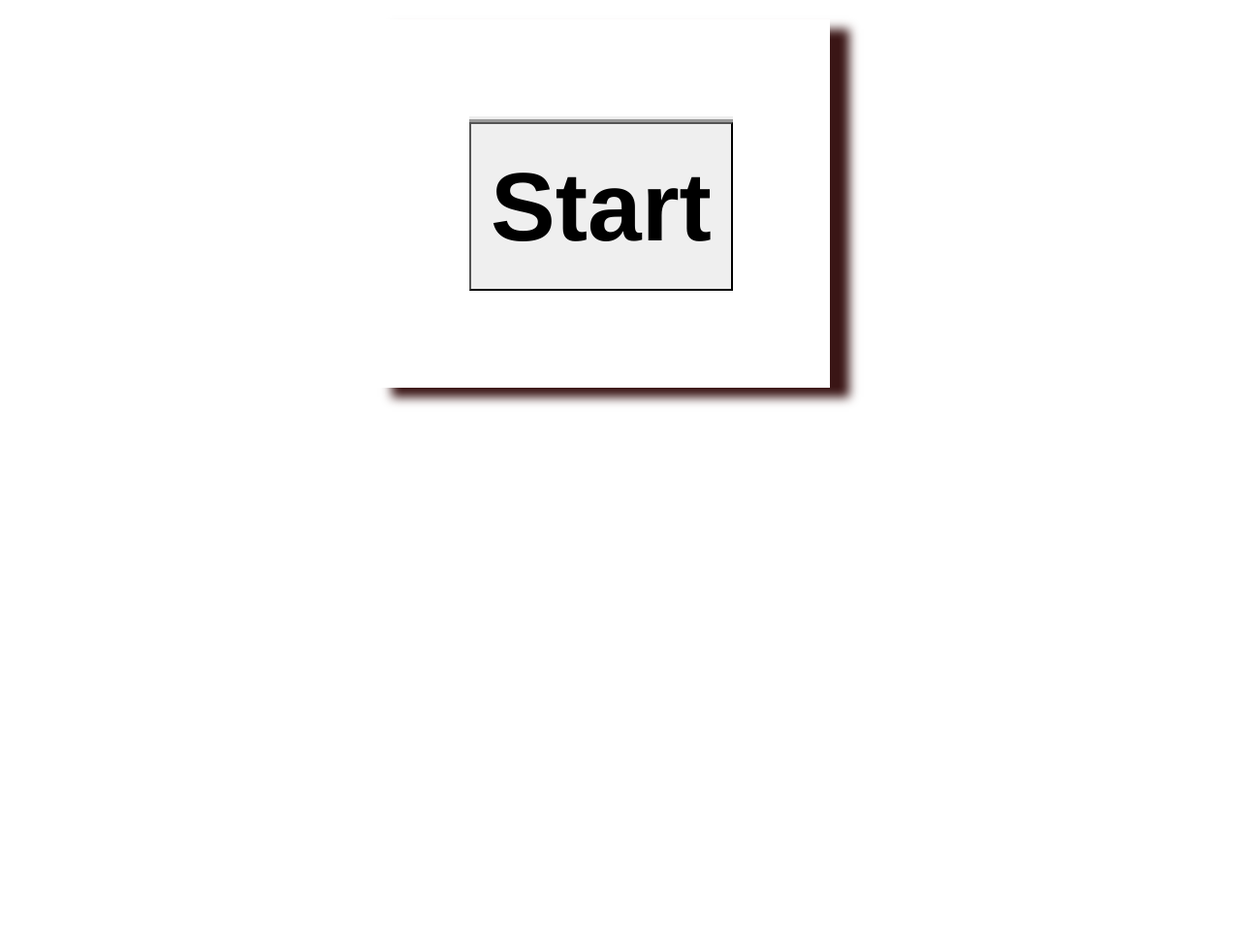
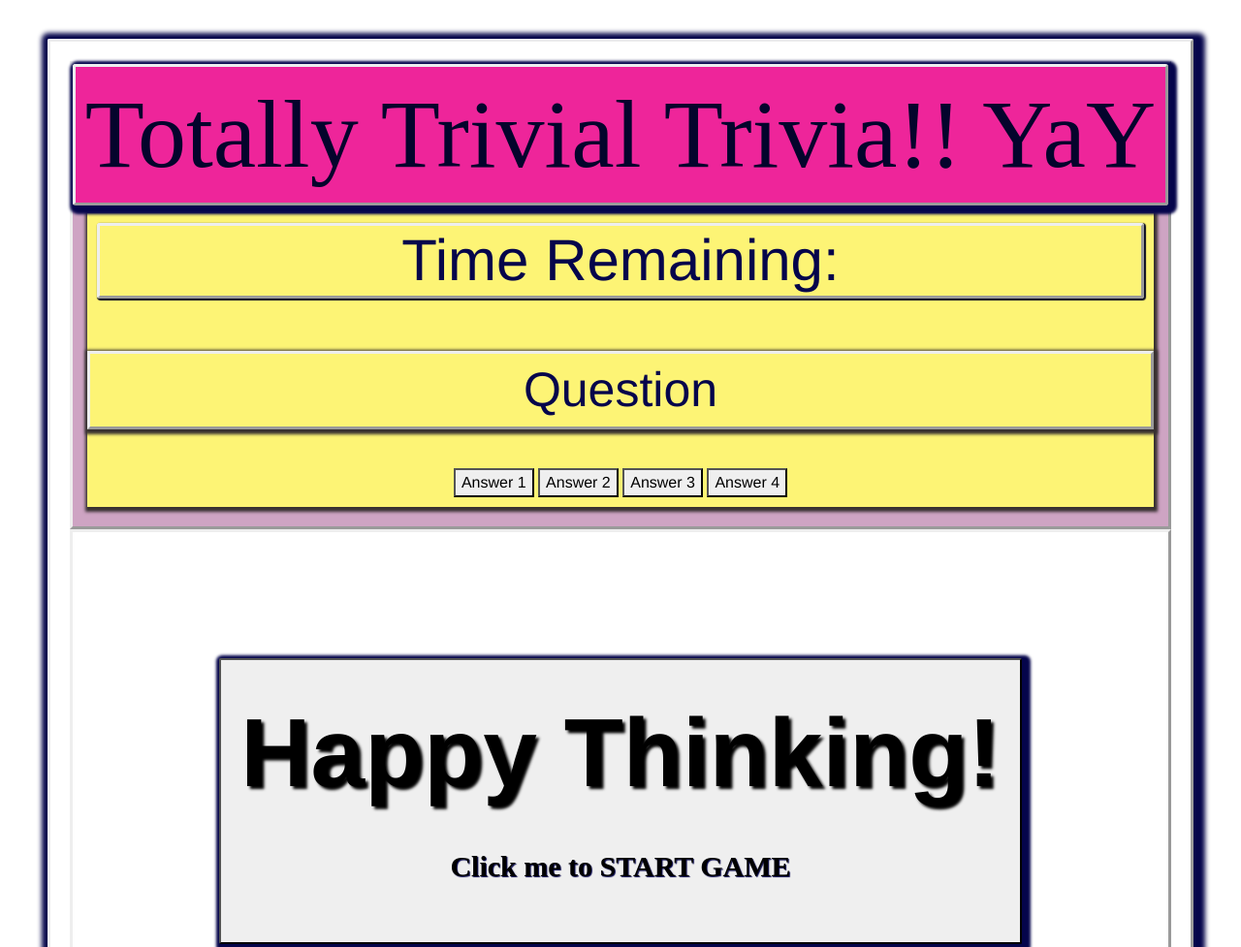
Before and after one commit to nessacor16/TriviaGame, a plain HTML site: page index.html in a window 1280 px wide. Shown: the top 977 px of the page at 97% size. Before the commit the page ends 800 px from the top, so only its background shows below. Drawn offline with nearby package versions, Linux system fonts and the light colour scheme; a web font is replaced by a local one.

Commit message:
Up-dated TriviaGame HW

```diff
--- a/assets/css/style.css
+++ b/assets/css/style.css
@@ -6,58 +6,114 @@
 html {
     background-image: url("Bell.jpg");
     background-attachment: fixed;
-    display: grid;
-    text-align: start;
+    display: flex;
     padding: 0;
     margin: 0;
-    margin-top: 20px;
-    margin-left: 10px;
-    margin-right: 50px;
+    margin-top: 40px;
     justify-content: center;
     align-items: center;
+    border-radius: 5px;
+    --hue: var(--hue-neutral);
+
 }
+
+/* body.correct {
+    --hue: var(--hue-wrong);
+}
+
+:root {
+    --hue-neutral: 200;
+    --hue-wrong: 0;
+    --hue-correct: 145;
+}
+
+.btn.correct {
+    --hue: var(--hue-correct);
+    color: black;
+}
+
+.btn.wrong {
+    --hue: var(--hue-wrong);
+} */
+
+
 
 body {
     position: relative;
+    box-sizing: inherit;
     display: grid;
-    padding: 100px;
-    margin: 0;
-    margin-top: 20px;
-    text-shadow: 1px 1px rgb(17, 35, 56) 2px;
-    -webkit-box-shadow: 0px 10px 13px -7px #000000, -50px -40px 0px -26px rgba(0,0,0,0);
-    box-shadow: 0px 10px 13px -7px #000000, -50px -40px 0px -26px rgba(0,0,0,0);
-    box-shadow: 10px 5px 5px rgb(58, 21, 21);
-    box-shadow: 20px 10px 10px rgb(58, 21, 21);
+    align-items: center;
+    padding: 20px;
+    margin-top: 10px;
+    /* margin: 20px;
+
+    margin-bottom: 20px;  */
+    /* text-shadow:21px 2px rgb(0, 0, 0) 20px; */
+    -webkit-box-shadow: 0px 10px 13px 10px #000000, -50px -40px 0px -26px rgba(0,0,0,0);
+    box-shadow: 3px 3px 5px 9px  rgb(5, 5, 75);
+    box-shadow: 3px 3px 5px 9px  rgb(5, 5, 75);
     font-size: 50px;
-    border-block-end-color: lightcoral; */
+    border-block-end-color: lightcoral;
+    border-radius: 2px;
+    border-style: outset;
  }
+ p {
+    font-size: 30px;
+    text-shadow:  1px 1px 1px rgb(5, 5, 75);
+    font-family: italic;
+    padding: 20px;
+}
+
+ .start-btn {
+    font-size: 100px;
+    font-weight: bold;
+    padding: 20px;
+    margin-top: 130px;
+    margin-bottom: 110px;
+    border-style: outset;
+    border-radius: 2px;
+    -webkit-box-shadow: 5px 5px 13px 10px black, -50px -40px 0px -26px black;
+    box-shadow: 3px 3px 3px 6x rgb(5, 5, 75);;
+    box-shadow: 3px 3px 3px 6px rgb(5, 5, 75); ;
+    text-shadow:  3px 3px 3px black
+}
 
 #starting:hover {
     padding: 0;
     background-color: rgb(255, 177, 242);
-    border: 1px solid;
+    border: 3px solid;
     border-radius: 3px;
     padding: 5px 10px;
+    margin-top: 120px;
+    margin-bottom: 80px;
+    border-style: outset;
 }
 
 .headline {
+    font-family: italic;
     display: grid;
     position: relative;
+    /* margin: 10px;
     margin-top: 30px;
-    margin-bottom: 90px;
+    /* margin-bottom: 90px; */
+    padding: 10px;
     justify-content: center;
-    font-size: 90px;
+    font-size: 100px;
+    color: rgb(4, 4, 44);
+    border-style: outset;
+    background: rgb(238, 37, 154);
+    border-radius: 3px;
+    text-shadow:  15px 15x 15x rgb(5, 5, 75);
+    box-shadow: 3px 3px 3px 6x rgb(5, 5, 75);
+    box-shadow: 3px 3px 3px 6px rgb(5, 5, 75);
 }
-.start-btn {
-    font-size: 100px;
-    font-weight: bold;
-    padding: 10px 20px;
-}
+
 
 .controls{
     display: flex;
     justify-content: center;
     align-items: center;
+    border-style: outset;
 }
 .hide {
     display: none;
@@ -66,46 +122,64 @@ body {
 #jumbotron-fluid{
     border-top-style: outset;
     border-bottom-style: outset;
+    background: rgb(206, 164, 195);
+    border-style: outset;
+    justify-content: center;
 }
-#question,.startGame, .btn-grid, #answer-buttons{
+.Questions {
+    /* position: relative;
+    display: flex; */
+    margin-bottom: 30px;
+    justify-content: center;
     font-size: 50px;
-    padding: 0px;
-    gap: 10px;
+    border-style: outset;
+    box-shadow: 1px 2px 3px 3px rgb(53, 47, 47);
+    box-shadow: 1px 2px 3px 3px rgb(56, 49, 49);
+    color: rgb(5, 5, 75);
+    /* text-shadow:  1px 1px 1px rgb(5, 5, 75); */
 }
 
-.startGame, .btn-grid:hover {
+#question-container{
+    background: rgb(253, 244, 117);
+    text-align: center;
+    -webkit-box-shadow: 0px 10px 13px 10px #000000, -50px -40px 0px -26px rgba(0,0,0,0);
+    box-shadow: 1px 2px 3px 3px rgb(53, 47, 47);
+    box-shadow: 1px 2px 3px 3px rgb(56, 49, 49);
+    gap: 10px;
+    color: rgb(5, 5, 75);
+    margin-bottom: 20px;
+    display: grid;
+    text-shadow:21px 2px rgb(0, 0, 0) 20px;
+}
+
+/* #answer-buttons {
+    font: bolder;
+    font-size: 50px;
+} */
+.startGame {
     position: relative;
-    margin: auto;
+    margin: 10px;
+    margin-top: 30px;
     font-size: 60px;
+    text-align: center;
+    border-style: outset;
+    border-radius: 3px;
+    margin-top: 10px;
+    box-shadow: 1px 1px 1px 1px rgb(9, 11, 34);
+    box-shadow: 1px 1px 1px 1px rgb(9, 11, 34);
+    color: rgb(5, 5, 75);
 }
 
 .btn:hover {
-    padding: 30px;
-    background-color: rgb(240, 255, 31);
+    position: relative;
+    background-color: rgb(1, 128, 202);
     border: 1px solid;
     border-radius: 3px;
-    padding: 5px 10px;
-    font-size: 60px;
+    /* padding: 5px 10px; */
+    font-size: 40px;
+    margin-bottom: 10px;
+    border-style: outset;
+    justify-content: center;
+    text-shadow:  1px 1px 1px rgb(5, 5, 75);
+    /* display: none; */
 }
-
-
-
-
-
-
-
-
-  @mixin .reseting {
-    padding: 0;
-    border: none;
-    font: inherit;
-    color: inherit;
-    background-color: transparent;
-    cursor: pointer;
-  }
-
-  .reseting {
-    @include .reseting;
-    padding: 10px;
-    background-color: skyblue;
-  }
--- a/index.html
+++ b/index.html
@@ -5,7 +5,7 @@
 <head>
     <meta charset="UTF-8">
     <meta name="viewport" content="width=device-width, initial-scale=1">
-    <link rel="stylesheet" type="text/css" href="./assets/css/style.css">
+    <link rel="stylesheet" type="text/css" href="assets/css/style.css">
     <link href=' http://fonts.googleapis.com/css?family=Droid+Sans' rel='stylesheet' type='text/css'>
     <link rel="stylesheet" href="https://maxcdn.bootstrapcdn.com/bootstrap/4.0.0/css/bootstrap.min.css">
     <link rel="stylesheet" href="https://maxcdn.bootstrapcdn.com/font-awesome/4.7.0/css/font-awesome.min.css">
@@ -16,22 +16,28 @@
 <body>
 
     <div id="jumbotron-fluid">
-        <div id="question-container" class="hide">
-            <h1 id="screenLoad" class="headline">Totally Trivial Trivia!! YaY</h1>
-            <div class="container">
+        <h1 id="screenLoad" class="headline">Totally Trivial Trivia!! YaY</h1>
+        <div class="container">
+            <div id="question-container" class="hide">
                 <h2 id="timer" class="startGame">Time Remaining:</h2>
-                <div id="question">Question</div>
+                <br>
+                <div id="question" class="Questions">Question</div>
                 <div id="answer-buttons" class="btn-grid">
-                    <a class="answer-buttons">Answer 1</a>
-                    <a class="answer-buttons">Answer 2</a>
-                    <a class="answer-buttons">Answer 3</a>
+                    <button  id="answer-buttons">Answer 1</button>
+                    <button  id="answer-buttons">Answer 2</button>
+                    <button  id="answer-buttons">Answer 3</button>
+                    <button  id="answer-buttons">Answer 4</button>
                 </div>
+                <div id="display_here"></div>
             </div>
         </div>
     </div>
 
+    <!-- <div id="winningImg" class="hide">
+    <img id="change-image" src="assets/images/YouWon.jpg" alt="Winning Image"/>
+    </div> -->
     <div class="controls">
-        <button id="starting" class="start-btn">Start</button>
+        <button id="starting" class="start-btn">Happy Thinking!<p>Click me to START GAME</p></button>
         <button id="next-btn" class="hide">Next</button>
     </div>
 
```
Also changed, not shown: assets/javascript/app.js (+131 -19 lines), assets/images/YouWon.jpg (added), assets/images/winning2.jpg (added).
